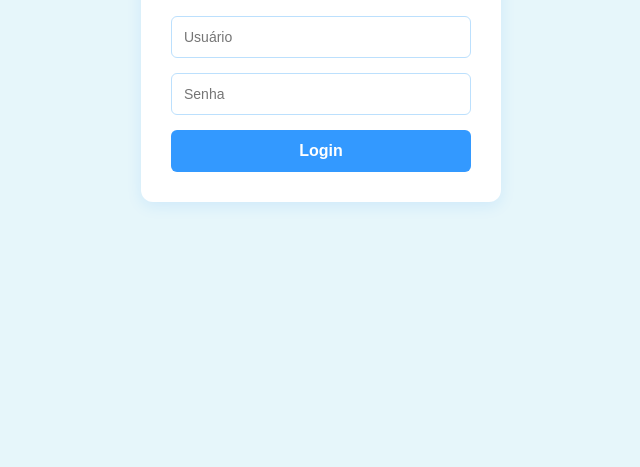
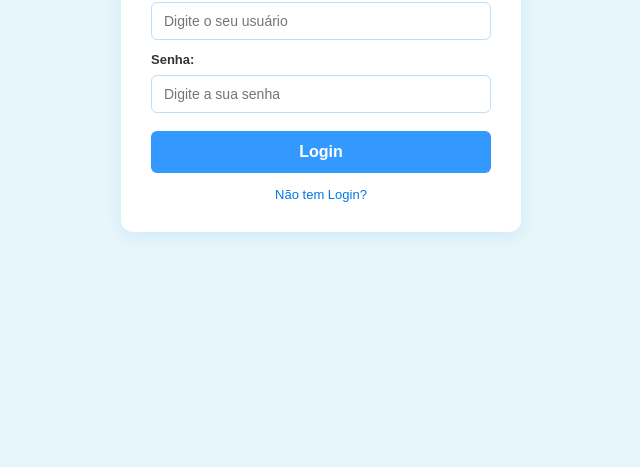
Before and after one commit to GabrielTraja/Projeto-Integrador, a plain HTML site: page frontend/login.html in a window 1280 px wide. Shown: the part 333-800 px from the top of the page, without its empty margins (319-959 px from the left). Drawn offline with Linux system fonts and the light colour scheme.

Commit message:
Tela de cadastro de usuario e alteração no css

```diff
--- a/frontend/css/login.css
+++ b/frontend/css/login.css
@@ -1,55 +1,87 @@
-/* Centraliza a caixa de login no meio da página e define o fundo geral */
+/* Reset básico e box-sizing */
+* {
+    box-sizing: border-box;
+}
+
 body {
     margin: 0;
-    height: 100vh;
+    min-height: 100vh;
     display: flex;
     justify-content: center;
     align-items: center;
-    background-color: #f0f4f8; /* Fundo levemente acinzentado/azulado */
+    background-color: #f0f4f8;
     font-family: Arial, sans-serif;
+    padding: 40px 20px;
 }
 
-/* Estilização da caixa de login */
+/* Container da caixa de Login / Cadastro */
 #caixaLogin {
     background-color: #ffffff;
     padding: 30px;
     border-radius: 12px;
     box-shadow: 0 4px 15px rgba(0, 123, 255, 0.1);
-    width: 300px;
-    display: flex;
-    flex-direction: column;
-    gap: 15px; /* Espaçamento automático entre os elementos */
+    width: 100%;
+    max-width: 400px;
 }
 
-/* Título 'Login' */
+/* Título 'Login' ou 'Cadastro' */
 #caixaLogin p {
-    margin: 0 0 10px 0;
+    margin: 0 0 15px 0;
     font-size: 24px;
     font-weight: bold;
     color: #0056b3;
     text-align: center;
 }
 
-/* Campos de input */
+/* Formulário organizado com Flexbox */
+#caixaLogin form {
+    display: flex;
+    flex-direction: column;
+    gap: 8px;
+    width: 100%;
+}
+
+/* Rótulos (Labels) */
+#caixaLogin form label {
+    font-size: 13px;
+    font-weight: bold;
+    color: #333333;
+    margin-top: 4px;
+}
+
+/* Campos de entrada (Inputs) */
 .inputLogin {
-    padding: 12px;
-    border: 1px solid #bce0fd; /* Borda em tom azul claro */
+    width: 100%;
+    padding: 10px 12px;
+    border: 1px solid #bce0fd;
     border-radius: 6px;
     font-size: 14px;
     outline: none;
     transition: border-color 0.2s, box-shadow 0.2s;
 }
 
-/* Efeito ao clicar no input */
+/* Efeito ao focar no input */
 .inputLogin:focus {
     border-color: #3399ff;
     box-shadow: 0 0 5px rgba(51, 153, 255, 0.3);
 }
 
-/* Botão de login */
+/* Remove setas do input do tipo number (Telefone) */
+.inputLogin[type="number"]::-webkit-outer-spin-button,
+.inputLogin[type="number"]::-webkit-inner-spin-button {
+    -webkit-appearance: none;
+    margin: 0;
+}
+.inputLogin[type="number"] {
+    -moz-appearance: textfield;
+}
+
+/* Botão ('Login' ou 'Cadastrar') */
 #botaoLogin {
+    width: 100%;
+    margin-top: 10px;
     padding: 12px;
-    background-color: #3399ff; /* Azul claro vibrante */
+    background-color: #3399ff;
     color: white;
     border: none;
     border-radius: 6px;
@@ -59,7 +91,21 @@ body {
     transition: background-color 0.2s;
 }
 
-/* Efeito hover (passar o mouse) no botão */
 #botaoLogin:hover {
     background-color: #0077e6;
 }
+
+/* Link */
+#caixaLogin form a {
+    text-align: center;
+    margin-top: 6px;
+    font-size: 13px;
+    color: #0077e6;
+    text-decoration: none;
+    transition: color 0.2s;
+}
+
+#caixaLogin form a:hover {
+    text-decoration: underline;
+    color: #0056b3;
+}
--- a/frontend/login.html
+++ b/frontend/login.html
@@ -10,9 +10,16 @@
 <body>
     <div id="caixaLogin">
         <p>Login</p>
-        <input type="text" placeholder="Usuário" class="inputLogin">
-        <input type="password" placeholder="Senha" class="inputLogin">
-        <button id="botaoLogin">Login</button>
+        <form action="" method="post">
+            <label for="usuario">Usuario:</label>
+            <input type="text" placeholder="Digite o seu usuário" class="inputLogin">
+
+            <label for="senha">Senha:</label>
+            <input type="password" placeholder="Digite a sua senha" class="inputLogin">
+
+            <button type="submit" id="botaoLogin">Login</button>
+            <a href="cadastroUsuario.html">Não tem Login?</a>
+        </form>
     </div>
 </body>
 </html>
```
Also changed, not shown: frontend/cadastroUsuario.html (added, +39 -0 lines).
